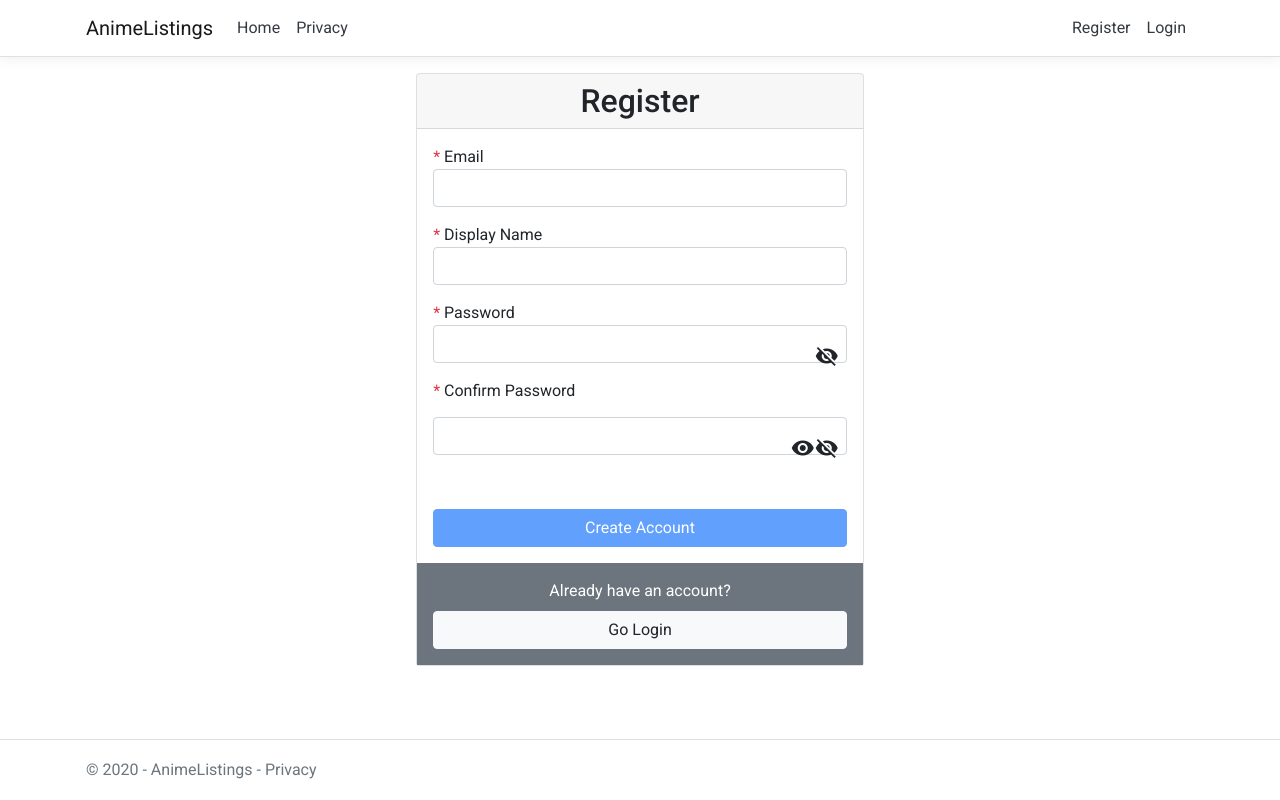
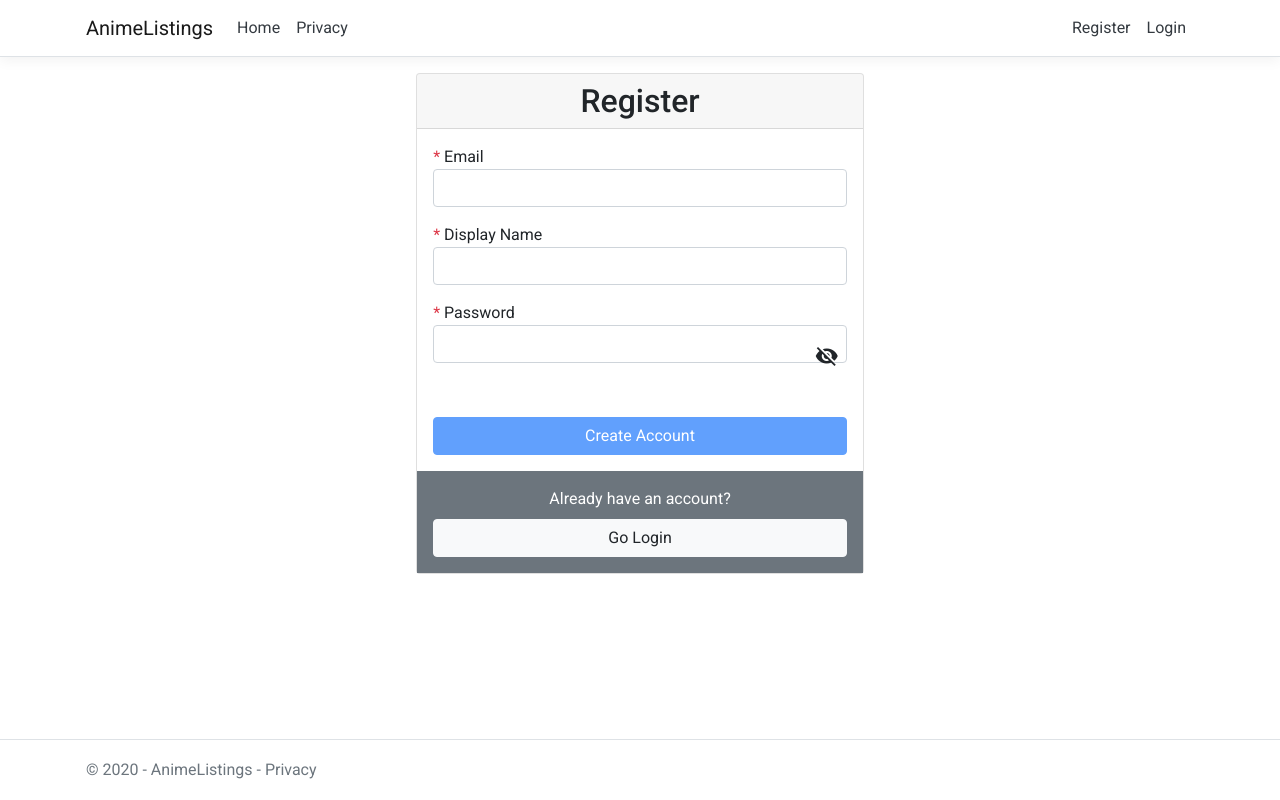
Before and after one commit to SeriesLister/SeriesLister-Angular-SPA, an Angular app: page /register in a window 1280 px wide. Built offline with nearby package versions, Linux system fonts and the light colour scheme.

Commit message:
Removed confirm password field from register form

```diff
--- a/src/app/modules/forms/register/register.component.html
+++ b/src/app/modules/forms/register/register.component.html
@@ -59,21 +59,6 @@
                             </li>
                         </ul>
                     </div>
-                    <div class="mb-3">
-                        <label for="confirmPassword" class="control-label"><span class="text-danger">*</span> Confirm Password</label>
-                        <input type="password" id="confirmPassword" formControlName="confirmPassword" class="form-control" required />
-                            <i class="material-icons password-show">
-                                <span>visibility</span>
-                                <span>visibility_off</span>
-                            </i>
-                        <ul *ngIf="confirmPassword.touched || confirmPassword.dirty">
-                            <li [ngClass]="registerForm.errors?.passwordsDifferent ?
-                                'text-danger' :
-                                'text-success'">
-                                Passwords must match
-                            </li>
-                        </ul>
-                    </div>
                     <!-- <div>
                         <p class="text-danger" *ngFor="let passwordError of passwordErrors">
                             {{passwordError}}
--- a/src/app/modules/forms/register/register.component.ts
+++ b/src/app/modules/forms/register/register.component.ts
@@ -49,16 +49,13 @@ export class RegisterComponent implements OnInit {
           Validation.lowercaseValidator(),
           Validation.numberValidator()
         ]),
-        "confirmPassword": new FormControl('', [
-          Validators.required,
-        ]),
         "displayName": new FormControl('', [
           Validators.minLength(4),
           Validators.maxLength(16),
           Validators.required,
           Validation.specialCharacterValidator(false)
         ])
-      }, {validators: Validation.confirmPasswords});
+      });
     }
 
   ngOnInit(): void {
@@ -124,13 +121,6 @@ export class RegisterComponent implements OnInit {
   }
 
   /**
-   * Gets the password confirm form group
-   */
-  get confirmPassword(): AbstractControl {
-    return this.registerForm.get('confirmPassword');
-  }
-
-  /**
    * Gets the display name form group
    */
   get displayName(): AbstractControl {
--- a/src/app/modules/forms/validation.ts
+++ b/src/app/modules/forms/validation.ts
@@ -52,17 +52,4 @@ export class Validation {
           }
     }
 
-    /**
-     * Validates if password and confirmPassword is a match
-     */
-    public static confirmPasswords: ValidatorFn = (control: FormGroup): ValidationErrors | null => {
-            const password: string = control.get('password').value;
-            const confirmPassword: string = control.get('confirmPassword').value;
-            if (password.length <= 0 || confirmPassword.length <= 0) {
-                return { passwordsDifferent: true };
-            }
-            console.log('trying to validate?');
-            return password.localeCompare(confirmPassword) == 0 ? null : { passwordsDifferent: true };
-    }
-
 }
```
